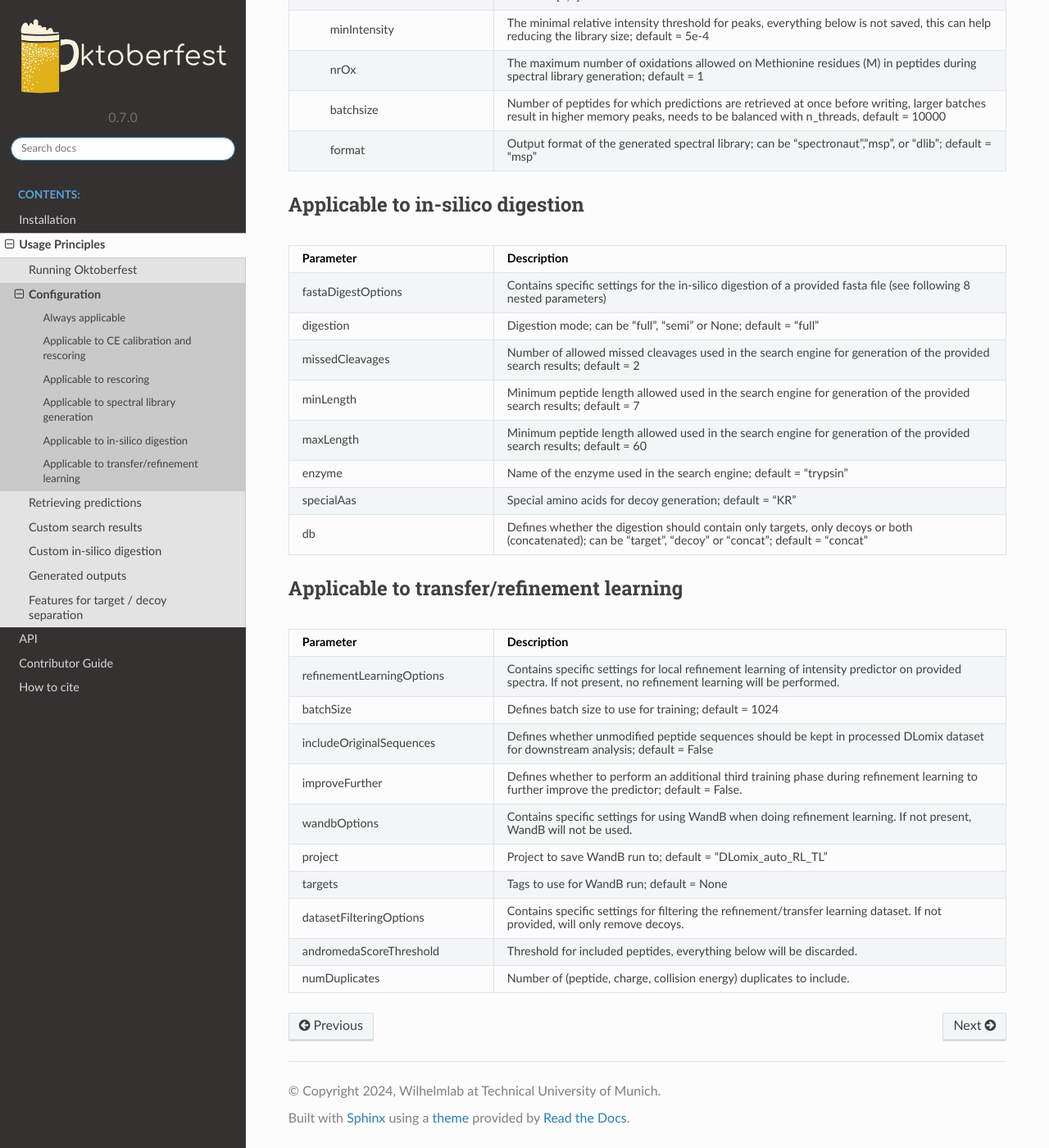
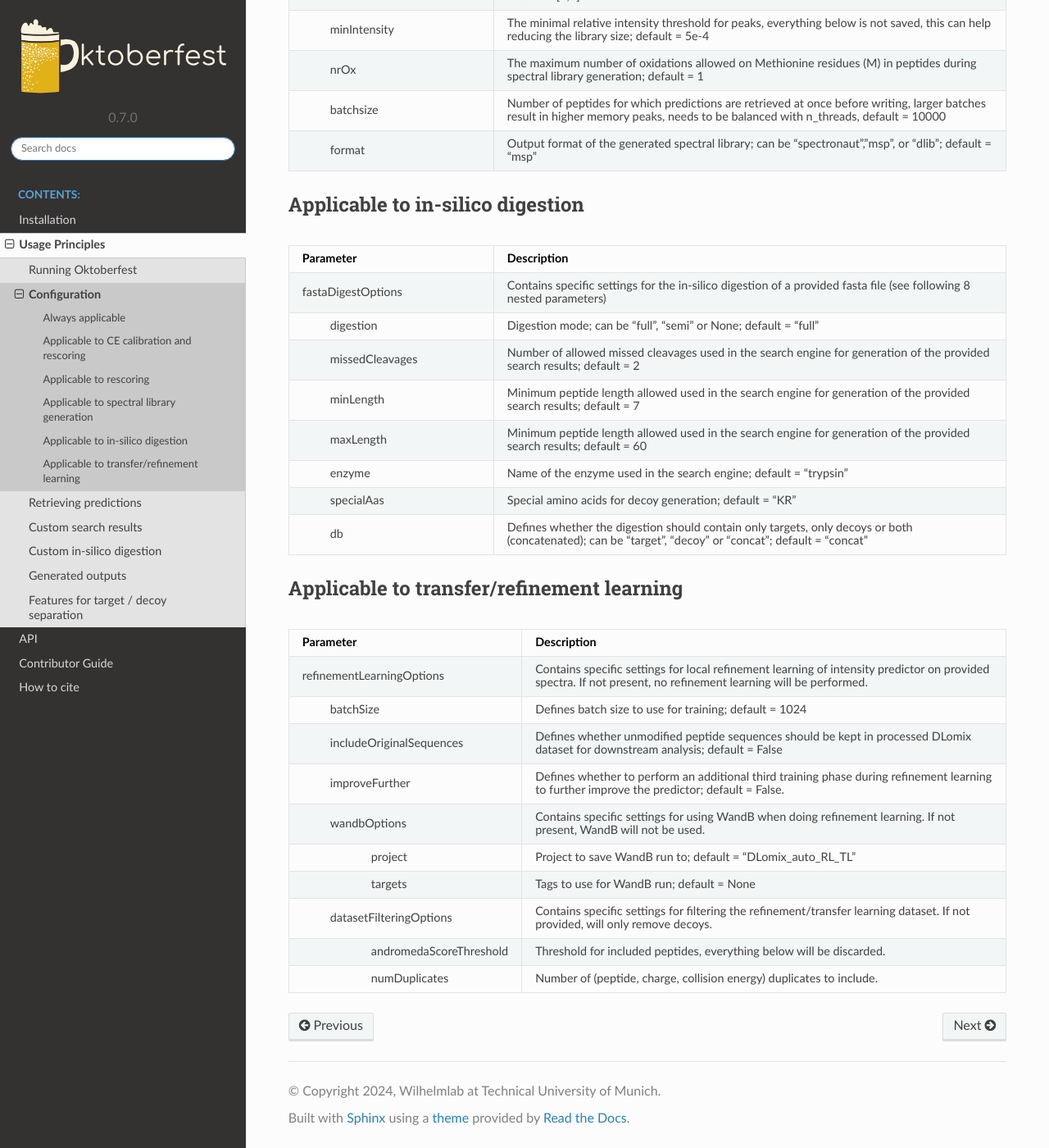
Before and after one commit to wilhelm-lab/oktoberfest, a Sphinx documentation site: the page built from docs/config.rst, in a window 1280 px wide and 1400 px high, scrolled down 2099 px. Shown: the whole window at 82% size. Built offline with Sphinx 7.4.7 and the Read the Docs theme 2.0.0, drawn with Linux system fonts in a browser that asks for light colours.

Commit message:
docs: fix config table indentation

```diff
--- a/docs/_static/custom_cookietemple.css
+++ b/docs/_static/custom_cookietemple.css
@@ -75,6 +75,17 @@
     padding-left: 50px;
 }
 
+.lib-refinement-learning-config-table tbody tr:nth-child(n + 2):nth-child(-n + 5) td:nth-child(1),
+.lib-refinement-learning-config-table tbody tr:nth-child(8) td:nth-child(1) {
+    padding-left: 50px;
+}
+
+.lib-refinement-learning-config-table tbody tr:nth-child(n + 6):nth-child(-n + 7) td:nth-child(1),
+.lib-refinement-learning-config-table tbody tr:nth-child(n + 9):nth-child(-n + 10) td:nth-child(1) {
+    padding-left: 100px;
+}
+
+
 .date {
     font-size: 50%;
 }
--- a/docs/config.rst
+++ b/docs/config.rst
@@ -119,7 +119,7 @@
 ---------------------------------
 
 .. table::
-   :class: fixed-table
+   :class: fixed-table digest-config-table
 
    +----------------------------+--------------------------------------------------------------------------------------------------------------------------------------------------------------------+
    | Parameter                  |                             Description                                                                                                                            |
@@ -145,7 +145,7 @@
 --------------------------------------------------------------
 
 .. table::
-   :class: fixed-table local-prediction-config-table
+   :class: fixed-table lib-refinement-learning-config-table
 
    +---------------------------------+--------------------------------------------------------------------------------------------------------------------------------------------------------------------+
    | Parameter                       |                             Description                                                                                                                            |
```
